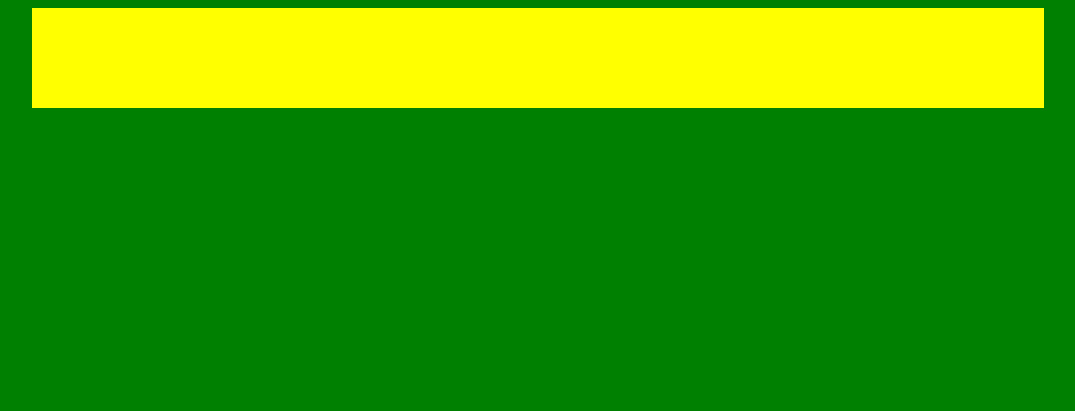
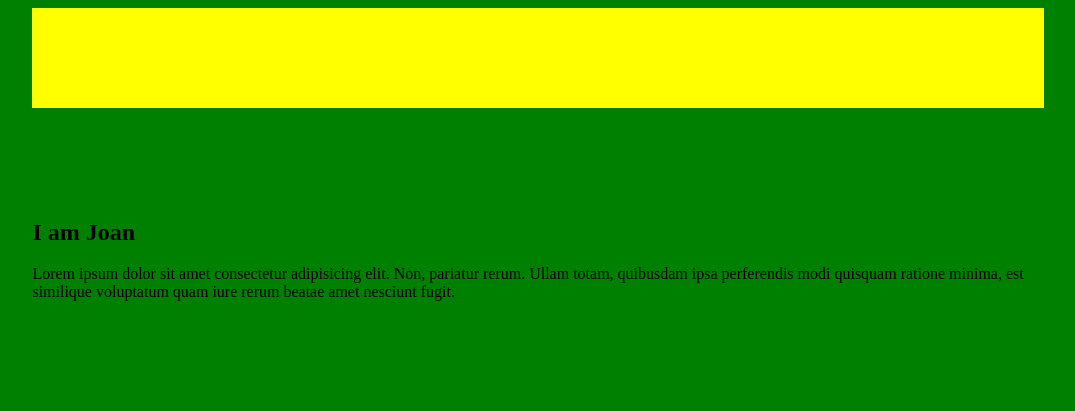
Before and after one commit to kniveskatana/portfolio, a plain HTML site: page index.html in a window 1280 px wide. Shown: the whole page, without its empty margins (102-1177 px from the left). Drawn offline with Linux system fonts and the light colour scheme.

Commit message:
adds first children of the main section

```diff
--- a/index.html
+++ b/index.html
@@ -11,8 +11,14 @@
 <body>
     <div class="nav"></div>
     <div class="maindiv">
+        <div class="div1">
+            <h2>I am Joan</h2>
+            <p>Lorem ipsum dolor sit amet consectetur adipisicing elit. Non, pariatur rerum. Ullam totam, quibusdam ipsa
+                perferendis modi quisquam ratione minima, est similique voluptatum quam iure rerum beatae amet nesciunt fugit.
+            </p>
+        </div>
 
-        <div class="div2">
+        <div class="div2"></div>
 
         </div>
     </div>
```
